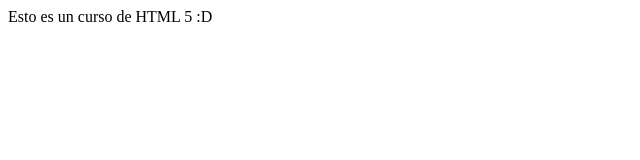
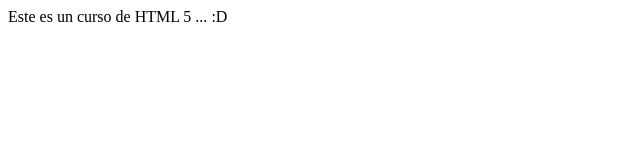
Before and after one commit to ReyesTimes/cursohtml5, a Next.js app: page / in a window 1280 px wide. Shown: the top 160 px of the page, without its empty margins (0-640 px from the left). Built offline with nearby package versions, Linux system fonts and the light colour scheme.

Commit message:
add other component and check functionality

```diff
--- /dev/null
+++ b/containers/Example.js
@@ -0,0 +1,26 @@
+import React, { Component } from 'react';
+
+
+function ExampleComponentNew( props ) {
+    return (
+        <div>Este es un curso de HTML 5 ... { props.children }</div>
+    )
+}
+
+class ExampleComponent extends Component {
+    constructor() {
+        super();
+
+        this.state = {
+            example: 10
+        }
+    }
+
+    render() {
+        return (
+            <div>Este es un curso de HTML 5 { this.props.children } { this.state.example }</div>
+        )
+    }
+}
+
+export default ExampleComponentNew;
--- a/pages/index.js
+++ b/pages/index.js
@@ -1,10 +1,13 @@
 import React, { Component } from 'react';
+import ExampleComponent from '../containers/Example';
 
 
 class Index extends Component {
     render() {
         return (
-            <div>Esto es un curso de HTML 5 :D</div>
+            <ExampleComponent>
+                :D
+            </ExampleComponent>
         );
     }
 }
```
